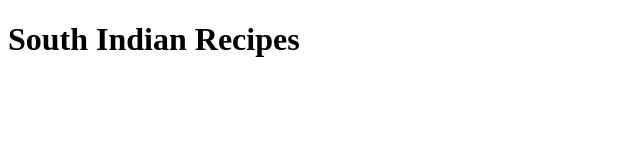
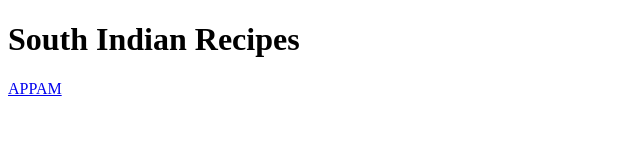
Before and after one commit to JainCK/odin-recipes, a plain HTML site: page index.html in a window 1280 px wide. Shown: the full height of the page, 0-640 px from the left. Drawn offline with Linux system fonts and the light colour scheme.

Commit message:
Adding link to a new page

```diff
--- a/index.html
+++ b/index.html
@@ -6,5 +6,6 @@
     </head>
     <body>
         <h1>South Indian Recipes</h1>
+        <a href="recipes/appam.html">APPAM</a>
     </body>
 </html>
```
Also changed, not shown: recipes/appam.html (added).
